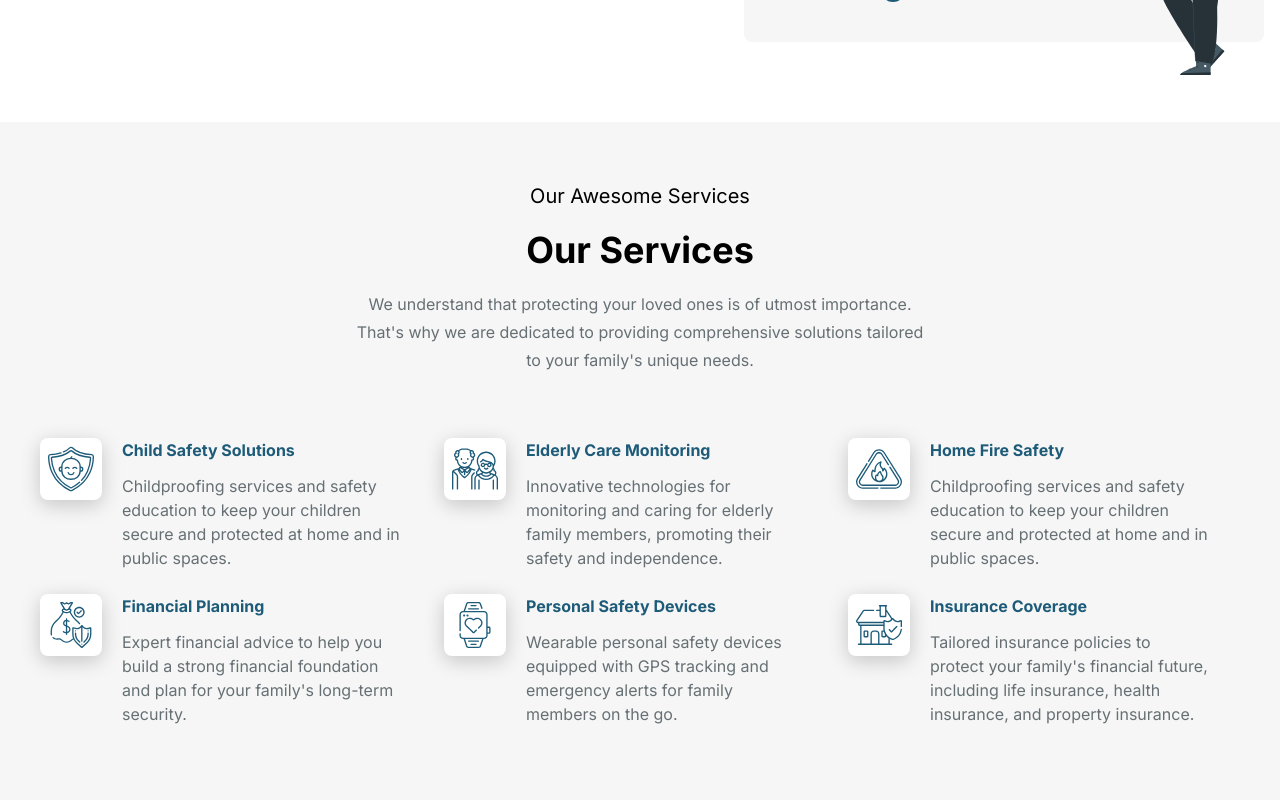
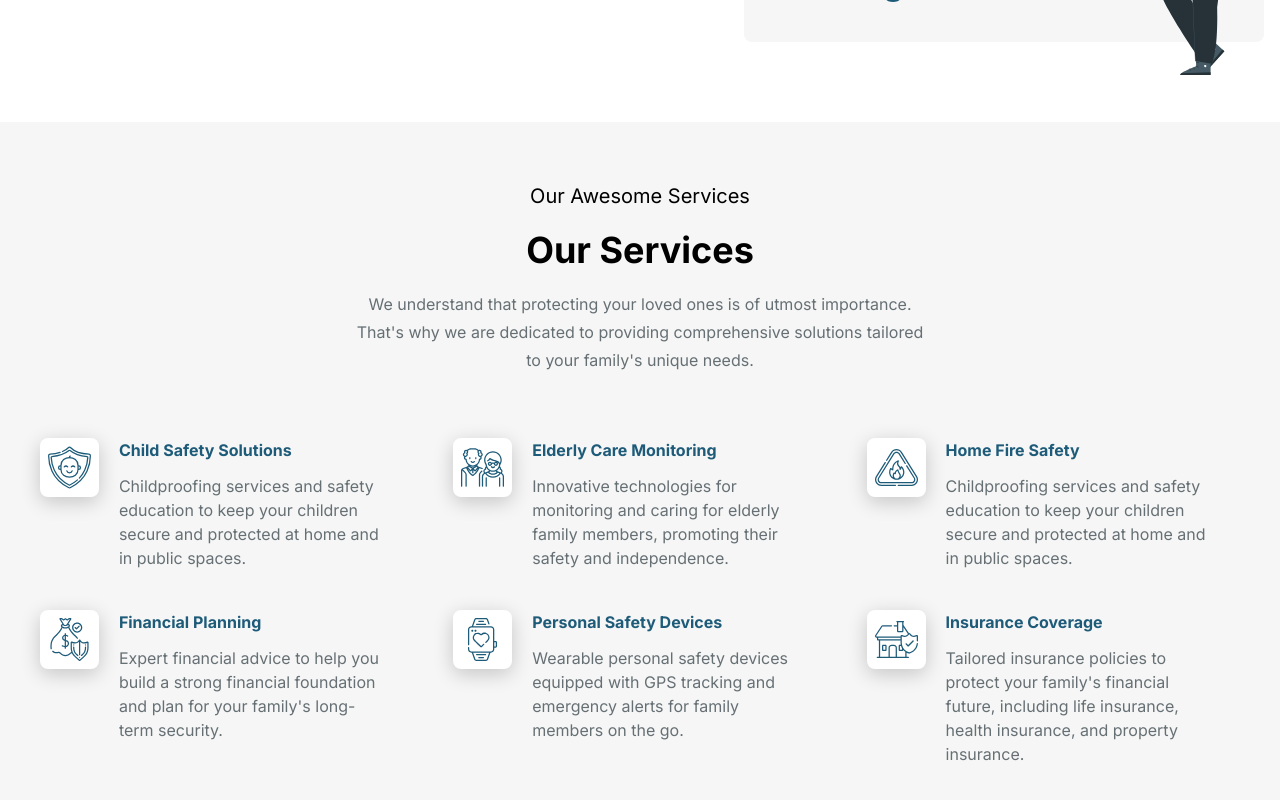
Before and after one commit to kiancodemy/-nextjs-typescript, a Next.js app: page / in a window 1280 px wide. Shown: the part 1021-1821 px from the top of the page. Built offline with nearby package versions, Linux system fonts and the light colour scheme.

Commit message:
start-solution-sec

```diff
--- a/app/components/Service.tsx
+++ b/app/components/Service.tsx
@@ -48,10 +48,10 @@ const servicecotent = {
 };
 const elements = servicecotent.items.map((element) => {
   return (
-    <div key={element.title} className="flex gap-5 ">
-      <div className="w-1/6 self-start bg-white shadow-[0_5px_20px_0px_rgba(0,0,0,0.2)] rounded-lg">
+    <div key={element.title} className="flex space-x-5 ">
+      <div className="w-1/6 self-start  bg-white shadow-[0_5px_20px_0px_rgba(0,0,0,0.2)] rounded-lg">
         <Image
-          className="p-2 object-cover w-full h-full"
+          className="p-2 w-full h-full"
           alt="s"
           width={50}
           height={100}
@@ -84,7 +84,7 @@ export default function Service() {
           </p>
         </div>
         {/*second  */}
-        <div className="py-16 px-10 gap-x-3 gap-y-6 grid-col-1  lg:grid md:grid-cols-2  lg:grid-cols-3 grid grid-col1-1">
+        <div className="py-16 px-10  gap-10 grid-col-1  lg:grid md:grid-cols-2  lg:grid-cols-3 grid grid-col1-1">
           {elements}
         </div>
       </div>
--- /dev/null
+++ b/app/components/solution.tsx
@@ -0,0 +1,7 @@
+import React from "react";
+import Image from "next/image";
+import Link from "next/link";
+
+export default function solution() {
+  return <section className="bg-light py-32 overflow-x-hidden"></section>;
+}
```
